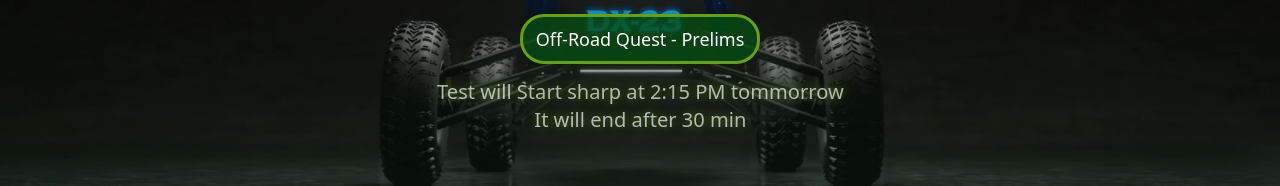
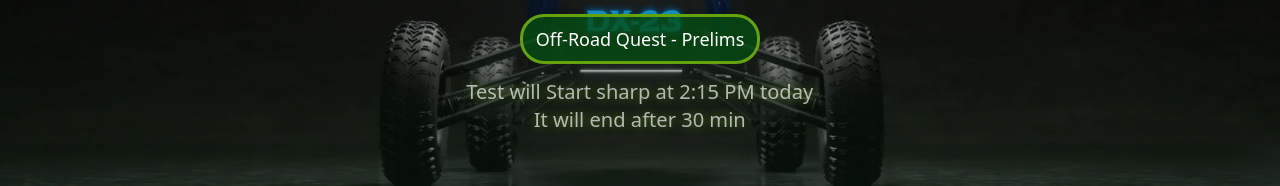
Before and after one commit to Premraj18/daksh2, a React (Vite) app: page / in a window 1280 px wide. Shown: the part 528-714 px from the top of the page. Built offline with nearby package versions, Linux system fonts and the light colour scheme.

Commit message:
Update HeroSection.jsx

```diff
--- a/src/components/HeroSection.jsx
+++ b/src/components/HeroSection.jsx
@@ -70,7 +70,7 @@ const HeroSection = () => {
             initial={{ textShadow: '', opacity: 0.4, scale: 1 }}
             animate={{ textShadow: '0 0 20px #65a30d', scale: 1.01, opacity: 1 }}
             transition={{ duration: 1, repeat: Infinity, repeatType: 'mirror' }}
-          >Test will Start sharp at 2:15 PM tommorrow <br />It will end after 30 min</motion.p>
+          >Test will Start sharp at 2:15 PM today <br />It will end after 30 min</motion.p>
 
           <motion.span className=' sm:hidden text-white mb-36 w-60  text-center sm:text-lg cursor-pointer  rounded-3xl p-1 sm:p-2' style={{ backgroundColor: 'rgba(6, 77, 18, 0.786)', border: '3px solid #65a30d' }}
             initial={{ y: -600 }}
@@ -82,7 +82,7 @@ const HeroSection = () => {
             initial={{ textShadow: '', opacity: 0.4, scale: 1 }}
             animate={{ textShadow: '0 0 20px #65a30d', scale: 1.01, opacity: 1 }}
             transition={{ duration: 1, repeat: Infinity, repeatType: 'mirror' }}
-          >Test will Start sharp at 2:15 PM tommorrow <br />It will end after 30 min</motion.p>
+          >Test will Start sharp at 2:15 PM today <br />It will end after 30 min</motion.p>
         </div>
       </div>
     </div>
```
